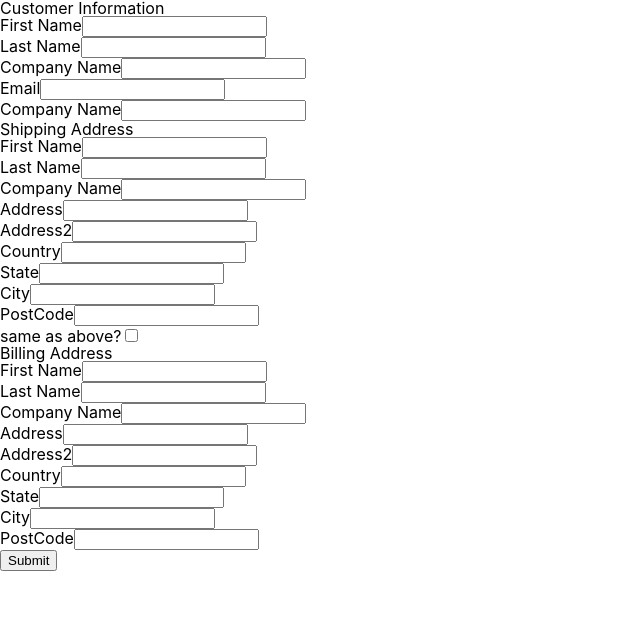
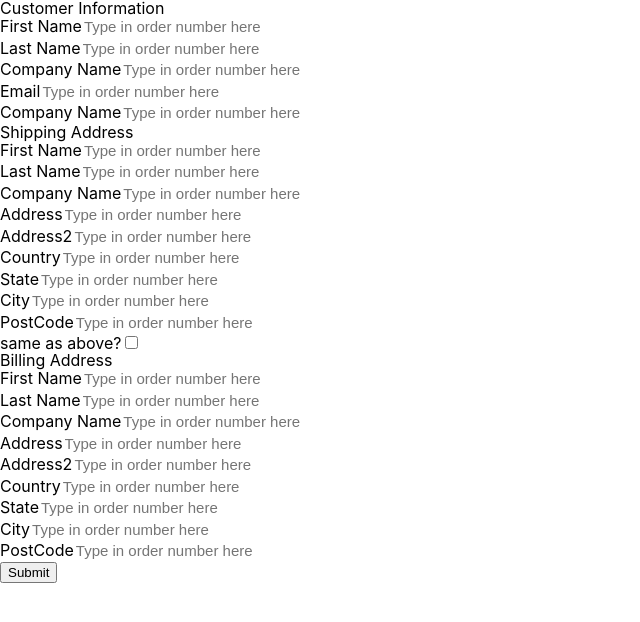
Before and after one commit to swingrope/optofab-website, a React (Create React App) app: page /customer in a window 1280 px wide. Shown: the top 622 px of the page, without its empty margins (0-640 px from the left). Built offline with nearby package versions, Linux system fonts and the light colour scheme.

Commit message:
style input textbox

```diff
--- a/src/features/form/fields/MyTextInput.js
+++ b/src/features/form/fields/MyTextInput.js
@@ -1,5 +1,6 @@
-import React from 'react';
-import { useField } from 'formik';
+import React from "react";
+import styled from "styled-components";
+import { useField } from "formik";
 
 export const MyTextInput = ({ label, labelClass, br = true, ...props }) => {
   const [field, meta] = useField(props);
@@ -7,10 +8,10 @@ export const MyTextInput = ({ label, labelClass, br = true, ...props }) => {
     <>
       <label className={labelClass}>
         {label}
-        <input {...field} {...props} />
-        {br && (
-          <br />
-          )}
+        {/* <input {...field} {...props} /> */}
+        <Input {...field} {...props} placeholder="Type in order number here" />
+
+        {br && <br />}
       </label>
       {meta.touched && meta.error ? (
         <div className="error">{meta.error}</div>
@@ -18,3 +19,15 @@ export const MyTextInput = ({ label, labelClass, br = true, ...props }) => {
     </>
   );
 };
+
+const Input = styled.input`
+  font-size: 15px;
+  line-height: 130%;
+  text-align: left;
+  color: rgba(255, 255, 255, 0.8);
+  background: transparent;
+  /* get rid of input border */
+  border: 0;
+  /* no border highlight when typing */
+  outline: none;
+`;
```
